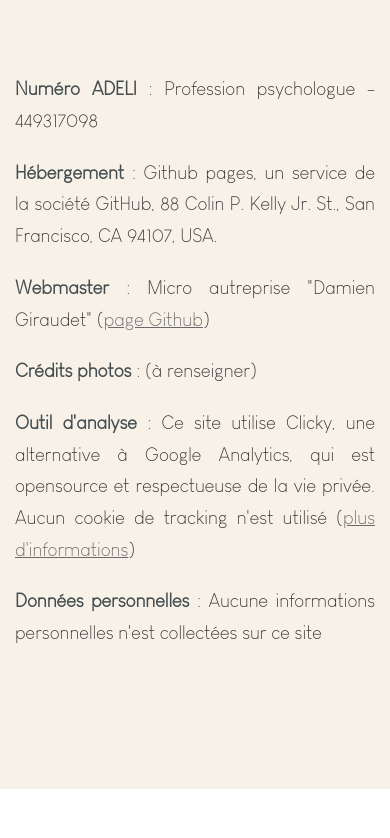
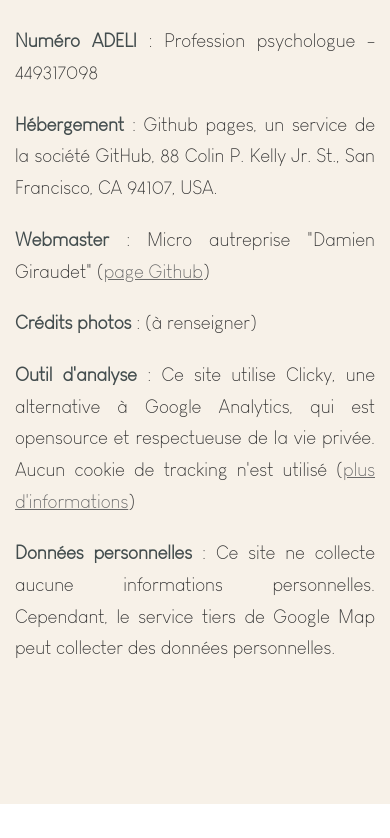
Before and after one commit to giraud-d/laura-avenard, a plain HTML site: page mentions_legales.html in a window 390 px wide. Shown: the part 1159-1997 px from the top of the page. Drawn offline with Linux system fonts and the light colour scheme; a script that the page names is missing.

Commit message:
[DEBUG] : Test responsive

```diff
--- a/assets/css/style.css
+++ b/assets/css/style.css
@@ -305,6 +305,11 @@ button, label {
         display: none !important;
     }
 
+    h2 {
+        font-size: 5rem !important;
+        line-height: 3rem;
+    }
+
 }
 
 /* TOGGLE */
--- a/mentions_legales.html
+++ b/mentions_legales.html
@@ -94,8 +94,9 @@
                         (<a href="https://clicky.com/help/faq/privacy" target="_blank">plus d'informations</a>)
                     </p>
                     <p class="story-content-shorter">
-                        <span class="sp-2">Données personnelles</span> : Aucune informations personnelles n'est
-                        collectées sur ce site
+                        <span class="sp-2">Données personnelles</span> : Ce site ne collecte aucune informations
+                        personnelles. Cependant, le service tiers de Google Map peut collecter des données
+                        personnelles.
                     </p>
                 </div>
             </div>
@@ -116,9 +117,11 @@
                 <p class="mt-30">Doctolib : <span class="sp-2"><a
                         href="https://www.doctolib.fr/"
                         target="_blank">Prendre un RDV</a></span></p>
-                <p class="mt-30">Adresse : <span class="sp-2">La maison d'Hygie <br>16 Rue de la Chauvinière <br>44800 Saint-Herblain</span></p>
+                <p class="mt-30">Adresse : <span class="sp-2">La maison d'Hygie <br>16 Rue de la Chauvinière <br>44800 Saint-Herblain</span>
+                </p>
                 <p class="mt-10">
-                    Accessible en transports en commun <br>via les lignes <span class="sp-2">50</span>, <span class="sp-2">93</span>
+                    Accessible en transports en commun <br>via les lignes <span class="sp-2">50</span>, <span
+                        class="sp-2">93</span>
                     et <span class="sp-2">C3</span>
                 </p>
                 <p class="mt-30">
```
